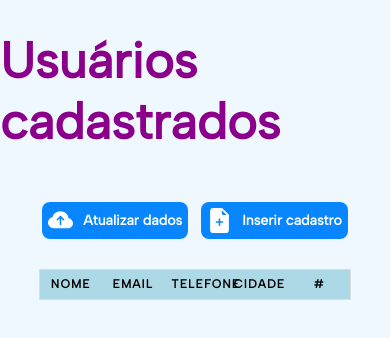
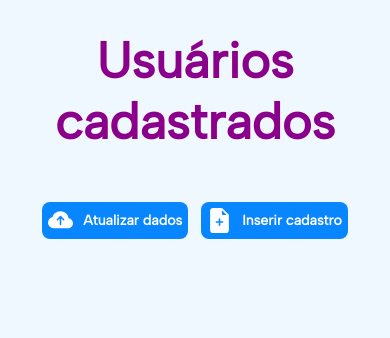
Before and after one commit to gutto-moura/cadastro-simples, a React (Create React App) app: page /admin in a window 390 px wide. Shown: the top 338 px of the page. Built offline with nearby package versions, Linux system fonts and the light colour scheme.

Commit message:
Responsividade P1

```diff
--- a/src/pages/Admin/index.js
+++ b/src/pages/Admin/index.js
@@ -93,13 +93,13 @@ function Admin(){
             <section>
                 {users.map((user) => {
                     return(
-                        <article key = {user.id}>
-                            <span><strong>Nome:</strong><h4>{user.nome}</h4></span>
-                            <span><strong>E-mail:</strong>{user.email}</span>
-                            <span><strong>Telefone:</strong>{user.telefone}</span>
-                            <span><strong>Cidade:</strong>{user.cidade}</span>
-                            <span><strong><BsTrashFill size='20' color='#363636' /></strong></span>
-                        </article>
+                        <ul key = {user.id}>
+                            <li><strong>Nome:</strong><span>{user.nome}</span></li>
+                            <li><strong>E-mail:</strong><span>{user.email}</span></li>
+                            <li><strong>Telefone:</strong><span>{user.telefone}</span></li>
+                            <li><strong>Cidade:</strong><span>{user.cidade}</span></li>
+                            <li><button><BsTrashFill size='25' color='#363636' /></button></li>
+                        </ul>
                     )
                 })}
             </section>
--- a/src/pages/Admin/styleAdmin.js
+++ b/src/pages/Admin/styleAdmin.js
@@ -5,17 +5,45 @@ export const ContainerAdmin = styled.div`
     justify-content: center;
     align-items: center;
     flex-direction: column;
+
     section{
         display: none;
-        display: flex;
         flex-direction: column;
-        width: 80%;
+        width: 90%;
+        margin-top: 50px;
+        justify-content: center;
 
-        article{
+        ul{
             width: 100%;
             margin-bottom: 20px;
             display: flex;
             flex-direction: column;
+            background-color: #fff;
+            padding: 10px;
+            border-radius: 10px;
+            border: 1px solid #CCC;
+            box-shadow: 0 0 .3em #ccc;
+
+            li{
+                display: flex;
+                justify-content: space-between;
+                margin-bottom: 10px;
+                flex-wrap: wrap;
+                font-size: 17px;
+
+                span{
+                    color: #76777c;
+
+                }
+                button{
+                    display: flex;
+                    border: none;
+                    background-color: transparent;
+                    align-items: center;
+                    padding: 10px;
+                    margin: 0 auto;
+                }
+            }
         }
     }
     h1{
@@ -23,13 +51,17 @@ export const ContainerAdmin = styled.div`
         margin-top: 30px;
         font-size: 50px;
         color: 	#8B008B;
+
+        @media(max-width: 769px) {
+            text-align: center;
+        }
     }
     table{
         border:1px solid #CCC;
         border-collapse: collapse;
         margin: 0;
         padding: 0;
-        width: 80%;
+        width: 90%;
         table-layout: fixed;
         margin-top: 30px;
 
@@ -57,13 +89,15 @@ export const ContainerAdmin = styled.div`
             background-color: transparent;
             border: none;
         }
+        @media(max-width: 769px) {
+            display: none;
+        }
     }
     @media(max-width: 769px) {
         section{
             display: flex;
         }
-
-}
+    }
 `;
 export const InformationAdmin = styled.div`
     display: flex;
```
